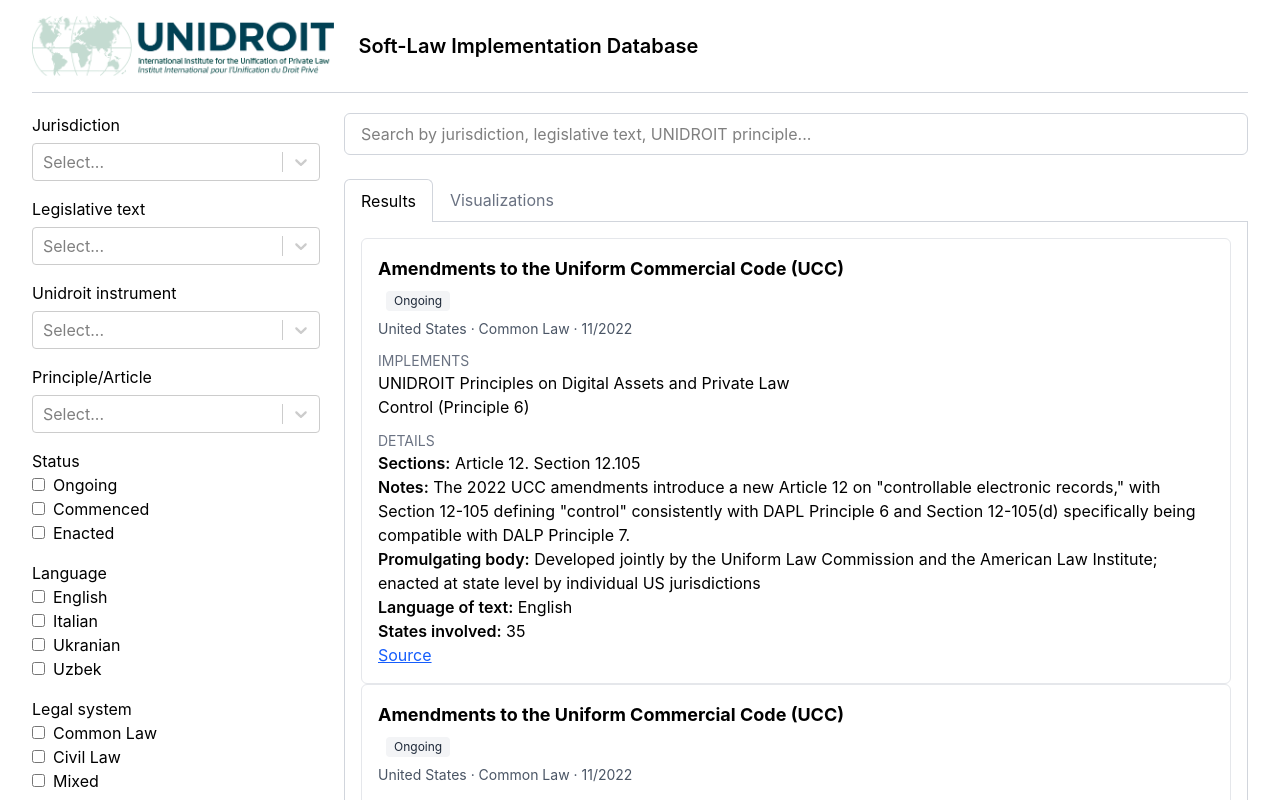
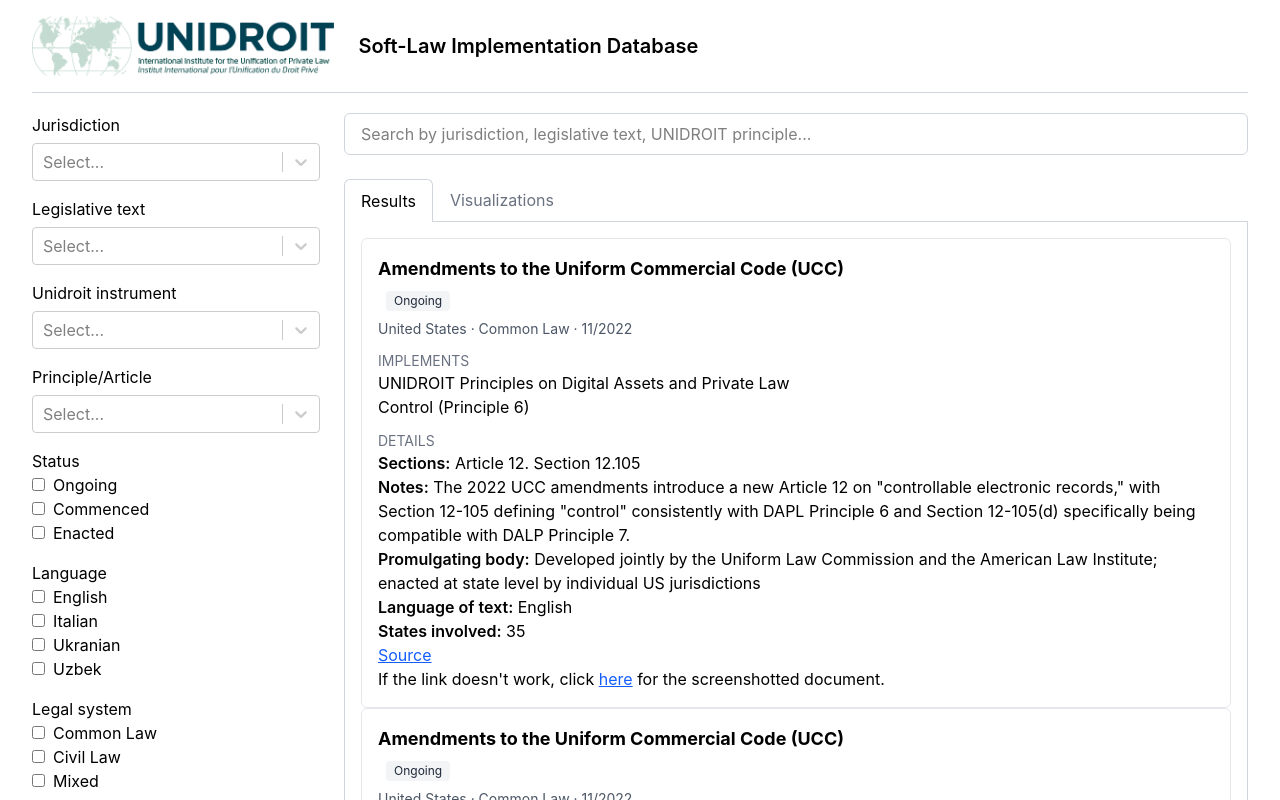
Before and after one commit to juliahuergo/unidroit-legislative-implementation-website, a React (Vite) app in the folder unidroit/: page / in a window 1280 px wide. Shown: the top 800 px of the page. Built offline with nearby package versions, Linux system fonts and the light colour scheme; what react-plotly.js would draw is missing.

Commit message:
Included and adapted to a new column: perma link for backup documents for each legislative text.

```diff
--- a/unidroit/public/result.json
+++ b/unidroit/public/result.json
@@ -15,6 +15,7 @@
     "link":"https:\/\/www.uniformlaws.org\/HigherLogic\/System\/DownloadDocumentFile.ashx?DocumentFileKey=0264f293-7d18-99a4-23dd-0e3885edb8ba&forceDialog=0",
     "text_language":"English",
     "states_usa":35.0,
+    "perma_link":"https:\/\/perma.cc\/AER3-8KJY",
     "principle_title":"UNIDROIT Principles on Digital Assets and Private Law",
     "subtitle":"Control",
     "num principle\/article":6.0,
@@ -36,6 +37,7 @@
     "link":"https:\/\/www.uniformlaws.org\/HigherLogic\/System\/DownloadDocumentFile.ashx?DocumentFileKey=0264f293-7d18-99a4-23dd-0e3885edb8ba&forceDialog=0",
     "text_language":"English",
     "states_usa":35.0,
+    "perma_link":"https:\/\/perma.cc\/AER3-8KJY",
     "principle_title":"UNIDROIT Principles on Digital Assets and Private Law",
     "subtitle":"Identification of a person in control of a digital asset",
     "num principle\/article":7.0,
@@ -57,6 +59,7 @@
     "link":"https:\/\/assets.difc.com\/v1\/media\/edge\/images\/dubaiintern0078-difcexperie96c5-production-3253\/media\/project\/difcexperiences\/difc\/difcwebsite\/documents\/laws--regulations\/digital_assets_law_2_of_2024.pdf?_gl=1*hzurax*_gcl_au*MTA3NDIxODk4Mi4xNzgwNTYyNTUw*_ga*MTY3Njg4MDA0NC4xNzgwNTYyNTUw*_ga_ZED8EWXB5W*czE3ODA1NjI1NDgkbzEkZzEkdDE3ODA1NjI2NjAkajYwJGwwJGgw",
     "text_language":"English",
     "states_usa":null,
+    "perma_link":"https:\/\/perma.cc\/VE84-A53N",
     "principle_title":"UNIDROIT Principles on Digital Assets and Private Law",
     "subtitle":"Control",
     "num principle\/article":6.0,
@@ -78,6 +81,7 @@
     "link":"www.gazzettaufficiale.it\/eli\/id\/2023\/05\/15\/23A02825\/sg\n",
     "text_language":"Italian\/English",
     "states_usa":null,
+    "perma_link":"https:\/\/www.gazzettaufficiale.it\/eli\/id\/2023\/05\/15\/23A02825\/sg",
     "principle_title":"UNIDROIT Principles on Digital Assets and Private Law",
     "subtitle":"Control",
     "num principle\/article":6.0,
@@ -99,6 +103,7 @@
     "link":"www.gazzettaufficiale.it\/eli\/id\/2023\/05\/15\/23A02825\/sg\n",
     "text_language":"Italian\/English",
     "states_usa":null,
+    "perma_link":"https:\/\/www.gazzettaufficiale.it\/eli\/id\/2023\/05\/15\/23A02825\/sg",
     "principle_title":"UNIDROIT Principles on Digital Assets and Private Law",
     "subtitle":"Innocent aquisition",
     "num principle\/article":8.0,
@@ -120,6 +125,7 @@
     "link":"https:\/\/www.legislation.gov.uk\/asp\/2026\/12\/enacted\/data.pdf",
     "text_language":"English",
     "states_usa":null,
+    "perma_link":"https:\/\/perma.cc\/FKB6-37TM",
     "principle_title":"UNIDROIT Principles on Digital Assets and Private Law",
     "subtitle":"General Principles",
     "num principle\/article":null,
@@ -141,6 +147,7 @@
     "link":"https:\/\/www.legislation.gov.uk\/asp\/2026\/12\/enacted\/data.pdf",
     "text_language":"English",
     "states_usa":null,
+    "perma_link":"https:\/\/perma.cc\/FKB6-37TM",
     "principle_title":"UNIDROIT Principles on Digital Assets and Private Law",
     "subtitle":"Control",
     "num principle\/article":6.0,
@@ -162,6 +169,7 @@
     "link":"https:\/\/www.legislation.gov.uk\/asp\/2026\/12\/enacted\/data.pdf",
     "text_language":"English",
     "states_usa":null,
+    "perma_link":"https:\/\/perma.cc\/FKB6-37TM",
     "principle_title":"UNIDROIT Principles on Digital Assets and Private Law",
     "subtitle":"Identification of a person in control of a digital asset",
     "num principle\/article":7.0,
@@ -183,6 +191,7 @@
     "link":"https:\/\/www.legislation.gov.uk\/asp\/2026\/12\/enacted\/data.pdf",
     "text_language":"English",
     "states_usa":null,
+    "perma_link":"https:\/\/perma.cc\/FKB6-37TM",
     "principle_title":"UNIDROIT Principles on Digital Assets and Private Law",
     "subtitle":"Innocent aquisition",
     "num principle\/article":8.0,
@@ -204,6 +213,7 @@
     "link":"https:\/\/zakon.rada.gov.ua\/laws\/show\/4466-20",
     "text_language":"Ukranian",
     "states_usa":null,
+    "perma_link":"https:\/\/perma.cc\/UTT9-8YT7",
     "principle_title":"UNIDROIT Model Law on Factoring",
     "subtitle":"Requirements for the transfer of a receivable",
     "num principle\/article":null,
@@ -225,6 +235,7 @@
     "link":"https:\/\/zakon.rada.gov.ua\/laws\/show\/4466-20",
     "text_language":"Ukranian",
     "states_usa":null,
+    "perma_link":"https:\/\/perma.cc\/UTT9-8YT7",
     "principle_title":"UNIDROIT Model Law on Factoring",
     "subtitle":"Contractual limitations on the transfer of a receivable",
     "num principle\/article":8.0,
@@ -246,6 +257,7 @@
     "link":"https:\/\/zakon.rada.gov.ua\/laws\/show\/4466-20",
     "text_language":"Ukranian",
     "states_usa":null,
+    "perma_link":"https:\/\/perma.cc\/UTT9-8YT7",
     "principle_title":"UNIDROIT Model Law on Factoring",
     "subtitle":"Competing transfers",
     "num principle\/article":13.0,
@@ -267,6 +279,7 @@
     "link":"https:\/\/zakon.rada.gov.ua\/laws\/show\/4466-20",
     "text_language":"Ukranian",
     "states_usa":null,
+    "perma_link":"https:\/\/perma.cc\/UTT9-8YT7",
     "principle_title":"UNIDROIT Model Law on Factoring",
     "subtitle":"Defences and rights of set-off of the debtor",
     "num principle\/article":27.0,
@@ -288,6 +301,7 @@
     "link":"https:\/\/zakon.rada.gov.ua\/laws\/show\/4466-20",
     "text_language":"Ukranian",
     "states_usa":null,
+    "perma_link":"https:\/\/perma.cc\/UTT9-8YT7",
     "principle_title":"UNIDROIT Model Law on Factoring",
     "subtitle":"Agreement not to raise defences or rights of set-off",
     "num principle\/article":28.0,
@@ -309,6 +323,7 @@
     "link":"https:\/\/zakon.rada.gov.ua\/laws\/show\/4466-20",
     "text_language":"Ukranian",
     "states_usa":null,
+    "perma_link":"https:\/\/perma.cc\/UTT9-8YT7",
     "principle_title":"UNIDROIT Model Law on Factoring",
     "subtitle":"Modification of the contract giving rise to a\nreceivable",
     "num principle\/article":29.0,
@@ -330,6 +345,7 @@
     "link":"https:\/\/zakon.rada.gov.ua\/laws\/show\/4466-20",
     "text_language":"Ukranian",
     "states_usa":null,
+    "perma_link":"https:\/\/perma.cc\/UTT9-8YT7",
     "principle_title":"UNIDOIT Model Law on Factoring ",
     "subtitle":"Irrelevance of knowledge of another transfer",
     "num principle\/article":19.0,
@@ -351,6 +367,7 @@
     "link":"https:\/\/lex.uz\/docs\/7481639",
     "text_language":"Uzbek",
     "states_usa":null,
+    "perma_link":"https:\/\/perma.cc\/J4GZ-CHDW",
     "principle_title":"UNIDOIT Model Law on Factoring ",
     "subtitle":"Registration",
     "num principle\/article":9.0,
@@ -372,6 +389,7 @@
     "link":"https:\/\/lex.uz\/docs\/7481639",
     "text_language":"Uzbek",
     "states_usa":null,
+    "perma_link":"https:\/\/perma.cc\/J4GZ-CHDW",
     "principle_title":"UNIDROIT Model Law on Factoring",
     "subtitle":"Competing transfers",
     "num principle\/article":13.0,
@@ -393,6 +411,7 @@
     "link":"https:\/\/lex.uz\/docs\/7481639",
     "text_language":"Uzbek",
     "states_usa":null,
+    "perma_link":"https:\/\/perma.cc\/J4GZ-CHDW",
     "principle_title":"UNIDOIT Model Law on Factoring ",
     "subtitle":"Proceeds",
     "num principle\/article":6.0,
@@ -414,6 +433,7 @@
     "link":"https:\/\/lex.uz\/docs\/7481639",
     "text_language":"Uzbek",
     "states_usa":null,
+    "perma_link":"https:\/\/perma.cc\/J4GZ-CHDW",
     "principle_title":"UNIDOIT Model Law on Factoring ",
     "subtitle":"Definitions",
     "num principle\/article":null,
@@ -435,6 +455,7 @@
     "link":"https:\/\/lex.uz\/docs\/7481639",
     "text_language":"Uzbek",
     "states_usa":null,
+    "perma_link":"https:\/\/perma.cc\/J4GZ-CHDW",
     "principle_title":"UNIDOIT Model Law on Factoring ",
     "subtitle":"Definitions",
     "num principle\/article":null,
@@ -456,6 +477,7 @@
     "link":"https:\/\/lex.uz\/docs\/7481639",
     "text_language":"Uzbek",
     "states_usa":null,
+    "perma_link":"https:\/\/perma.cc\/J4GZ-CHDW",
     "principle_title":"UNIDROIT Model Law on Factoring",
     "subtitle":"Contractual limitations on the transfer of a receivable",
     "num principle\/article":8.0,
@@ -477,6 +499,7 @@
     "link":"https:\/\/lex.uz\/docs\/7481639",
     "text_language":"Uzbek",
     "states_usa":null,
+    "perma_link":"https:\/\/perma.cc\/J4GZ-CHDW",
     "principle_title":"UNIDROIT Model Law on Factoring",
     "subtitle":"Defences and rights of set-off of the debtor",
     "num principle\/article":27.0,
@@ -498,6 +521,7 @@
     "link":"https:\/\/lex.uz\/docs\/7481639",
     "text_language":"Uzbek",
     "states_usa":null,
+    "perma_link":"https:\/\/perma.cc\/J4GZ-CHDW",
     "principle_title":"UNIDROIT Model Law on Factoring",
     "subtitle":"Agreement not to raise defences or rights of set-off",
     "num principle\/article":28.0,
@@ -519,6 +543,7 @@
     "link":"https:\/\/lex.uz\/docs\/7481639",
     "text_language":"Uzbek",
     "states_usa":null,
+    "perma_link":"https:\/\/perma.cc\/J4GZ-CHDW",
     "principle_title":"UNIDOIT Model Law on Factoring ",
     "subtitle":"Recovery of payments",
     "num principle\/article":30.0,
@@ -540,6 +565,7 @@
     "link":"https:\/\/lex.uz\/docs\/7481639",
     "text_language":"Uzbek",
     "states_usa":null,
+    "perma_link":"https:\/\/perma.cc\/J4GZ-CHDW",
     "principle_title":"UNIDOIT Model Law on Factoring ",
     "subtitle":"Definitions",
     "num principle\/article":null,
--- a/unidroit/src/App.jsx
+++ b/unidroit/src/App.jsx
@@ -79,7 +79,9 @@
       <Field label= "Language of text" value={row.text_language}/>
       <Field label= "States involved" value={row.states_usa}/>
 
-      {row.link && <a href={row.link} target="_blank" className="text-blue-600 underline">Source</a>}
+      {row.link && <a href={row.link} rel="noopener noreferrer" target="_blank" className="text-blue-600 underline">Source</a>}
+      <br/>
+      {row.perma_link && <a href={row.perma_link} rel="noopener noreferrer" target="_blank">If the link doesn't work, click <span className="text-blue-600 underline">here</span> for the screenshotted document.</a>}
     </div>
   )
 }
```
